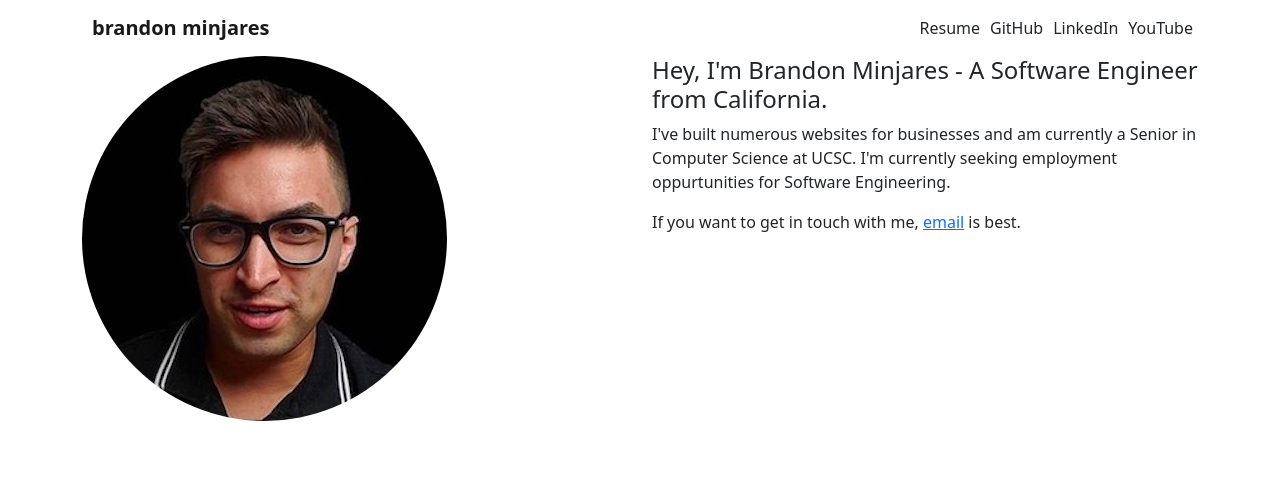
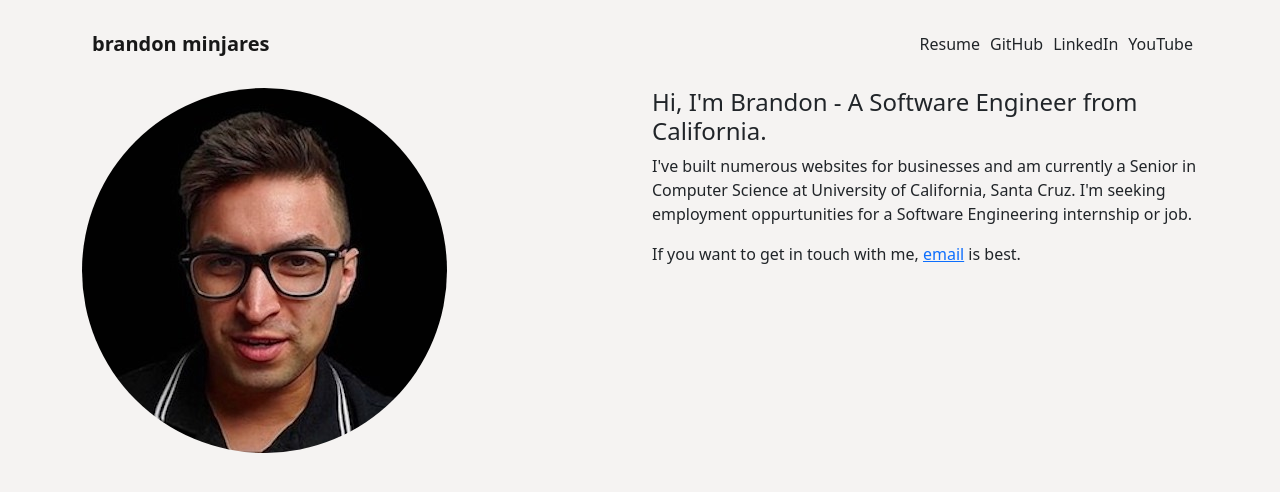
Before and after one commit to BrandonMinjares/BrandonMinjares.github.io, a plain HTML site: page index.html in a window 1280 px wide. Drawn offline with nearby package versions, Linux system fonts and the light colour scheme.

Commit message:
Added spacing

```diff
--- a/css/style.css
+++ b/css/style.css
@@ -1,5 +1,11 @@
+header {
+    padding: 2vh;
+}
+
 body {
-    background-color: white;
+    height: 100vh;
+    margin: 0;
+    background-color: #F5F3F2;
 }
 
 .navbar-brand {
--- a/index.html
+++ b/index.html
@@ -3,13 +3,11 @@
 <head>
 <meta charset="utf-8">
 <title>Brandon Minjares</title>
-<meta name="description" content="The HTML5 Herald">
-<meta name="author" content="SitePoint">
 <link href="https://cdn.jsdelivr.net/npm/bootstrap@5.0.1/dist/css/bootstrap.min.css" rel="stylesheet" integrity="sha384-+0n0xVW2eSR5OomGNYDnhzAbDsOXxcvSN1TPprVMTNDbiYZCxYbOOl7+AMvyTG2x" crossorigin="anonymous">
 <link rel="stylesheet" href="css/style.css">
 </head>
 
-<body>
+<header>
   <div class="container">
     <nav class="navbar navbar-expand-lg navbar-light">
       <a href="#" class="navbar-brand"><b>brandon minjares</b></a>
@@ -21,8 +19,10 @@
       </ul>
     </nav>
   </div>
+</header>
 
-  <div class="container=fluid">
+  <body>
+    <div class="container-fluid">
       <div class="jumbotron">
         <div class="container">
           <div class="row">
@@ -30,18 +30,14 @@
               <img src="css/img/headshot.jpg">
             </div>
             <div class="col">
-            <h4>Hey, I'm Brandon Minjares - A Software Engineer from California.</h4>
-            <p>I've built numerous websites for businesses and am currently a Senior in Computer Science at UCSC. I'm currently seeking employment oppurtunities for Software Engineering.</p>
+              <h4>Hi, I'm Brandon - A Software Engineer from California.</h4>
+              <p>I've built numerous websites for businesses and am currently a Senior in Computer Science at University of California, Santa Cruz. I'm seeking employment oppurtunities for a Software Engineering internship or job.</p>
               <p>If you want to get in touch with me, <a href = "mailto: bmminjar@ucsc.edu">email</a> is best.</p>
             </div>
         </div>
         </div>
       </div>
     </div>
-
-
-
-
 <script src="js/scripts.js"></script>
 </body>
 </html>
```
Lines whose indentation alone changed are shown as unchanged.
